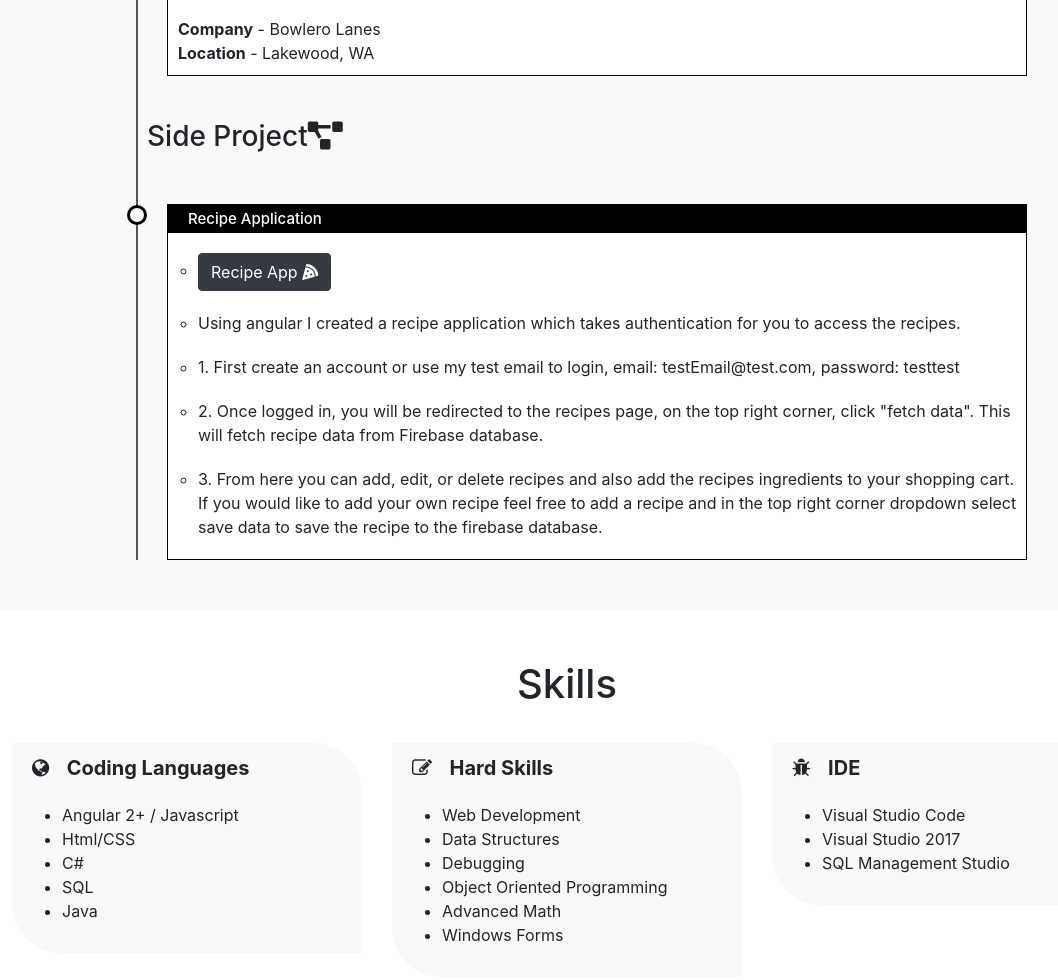
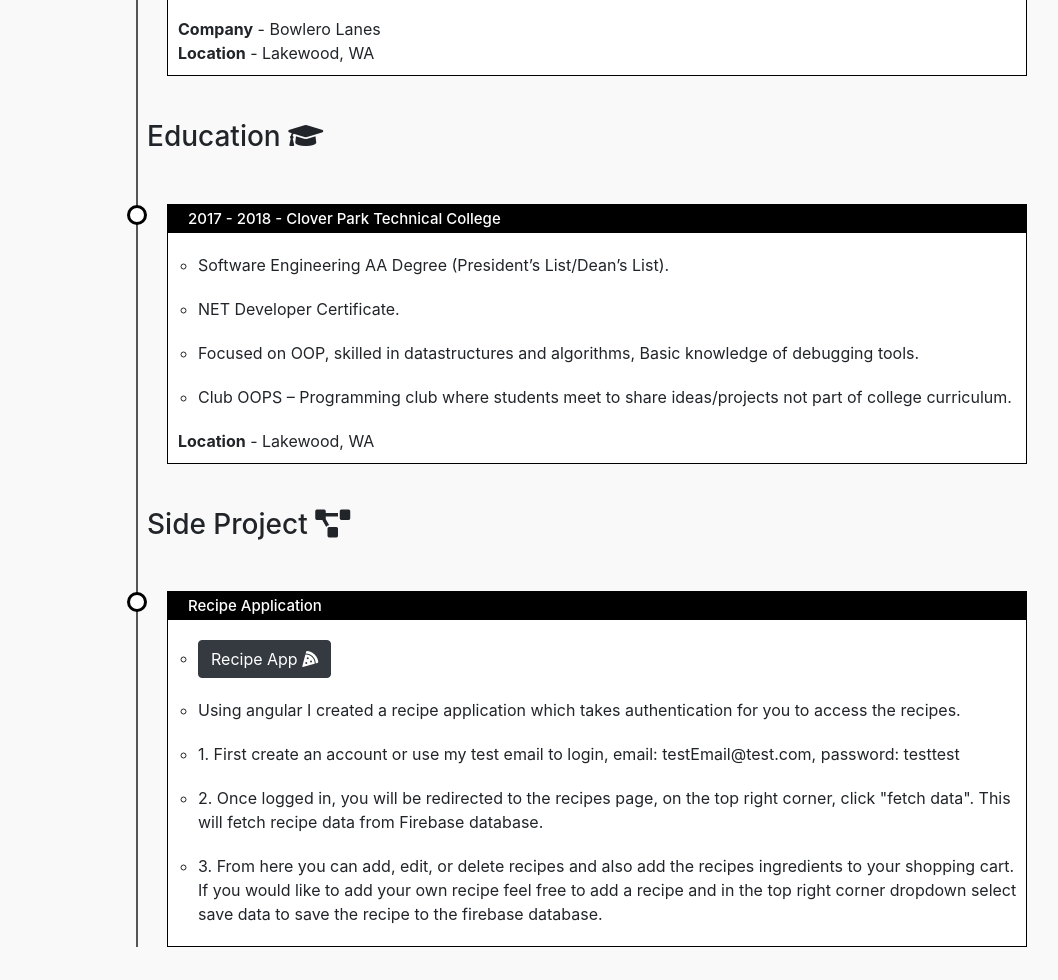
Before and after one commit to Ejyeyang/ResumeWebsite, a plain HTML site: page index.html in a window 1280 px wide. Shown: the part 2471-3451 px from the top of the page, without its empty margins (73-1131 px from the left). Drawn offline with nearby package versions, Linux system fonts and the light colour scheme.

Commit message:
more touch ups and changes to resume

```diff
--- a/index.html
+++ b/index.html
@@ -191,7 +191,6 @@
                                     <b>Company</b> - Ez-Mart<br>
                                     <b>Location</b> - Tacoma, WA<br>
                                 </div>
-
                             </li>
                             <li class="outer">
                                 <h4><span>2018 - </span> 9 Tap Tour <i class="fas fa-bowling-ball"></i></h4>
@@ -216,7 +215,29 @@
                                 </div>
                             </li>
                             <br>
-                            <h3>Side Project<i class="fas fa-project-diagram"></i></h3>
+                            <h3>Education <i class="fas fa-graduation-cap"></i></h3>
+                            <li class="outer">
+                                <h4>2017 - 2018 - Clover Park Technical College</h4>
+                                <ul class="pointsResume">
+                                    <li>
+                                        Software Engineering AA Degree (President’s List/Dean’s List).
+                                    </li>
+                                    <li>
+                                        NET Developer Certificate.
+                                    </li>
+                                    <li>
+                                        Focused on OOP, skilled in datastructures and algorithms, Basic knowledge of debugging tools.
+                                    </li>
+                                    <li>
+                                        Club OOPS – Programming club where students meet to share ideas/projects not part of college curriculum.
+                                    </li>
+                                </ul>
+                                <div class="bold">
+                                    <b>Location</b> - Lakewood, WA<br>
+                                </div>
+                            </li>
+                            <br>
+                            <h3>Side Project <i class="fas fa-project-diagram"></i></h3>
                             <li class="outer">
                                 <h4>Recipe Application</h4>
                                 <ul class="pointsResume">
@@ -337,7 +358,7 @@
                 </button>
             </div>
             <div class="footer text-center">
-                <p>Made with <i class="fab fa-reddit-alien"></i> from <i class="fa fa-moon-o" aria-hidden="true"></i></p>
+                <p>Made with <i class="fab fa-reddit-alien"></i><i class="fab fa-reddit-alien"></i> from the <i class="fa fa-moon-o" aria-hidden="true"></i></p>
 
             </div>
         </div>
```
